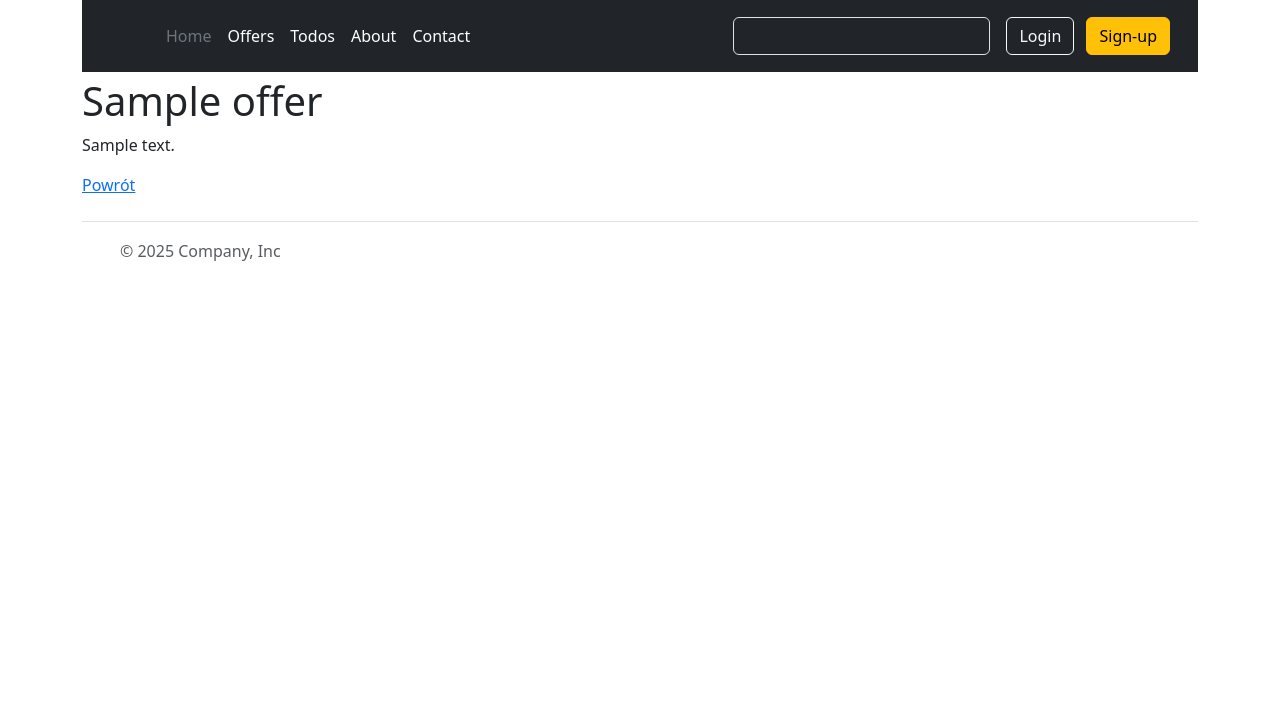
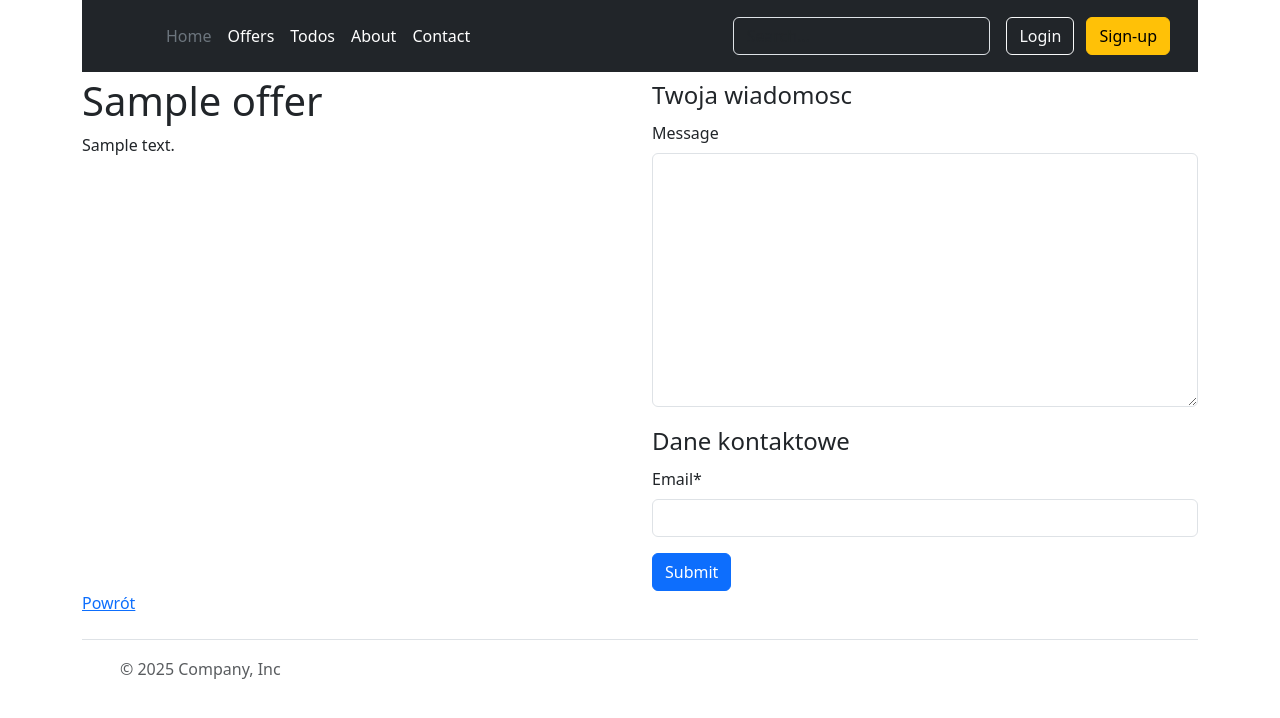
Before and after one commit to rkorzen/django_10_12_2025, a Django app: page /jobs/1 in a window 1280 px wide. Shown: the top 718 px of the page. Run offline with Django 5.2, Linux system fonts and the light colour scheme; tables that the repository leaves empty hold one stand-in row (values such as "Sample post"); parts of the project's set-up code (start-up, migrations or seed data) failed here and were passed over; some libraries are stand-ins or nearby versions.

Commit message:
Crispy forms

```diff
--- a/jobboard/jobs/forms.py
+++ b/jobboard/jobs/forms.py
@@ -1,4 +1,8 @@
+from crispy_forms.helper import FormHelper
+from crispy_forms.layout import Layout, Submit, Fieldset
 from django import forms
+
+from jobs.models import Registration
 
 
 class ContactForm(forms.Form):
@@ -8,3 +12,30 @@ class ContactForm(forms.Form):
 
     def clean_email(self):
         return self.cleaned_data["email"].lower()
+
+
+# class RegistrationForm(forms.Form):
+#     message = forms.CharField(widget=forms.Textarea, required=False)
+#     email = forms.EmailField()
+
+class OfferRegistrationForm(forms.ModelForm):
+
+    class Meta:
+        model = Registration
+        fields = ['message', 'email']
+
+
+    def __init__(self, *args, **kwargs):
+        super().__init__(*args, **kwargs)
+        self.helper = FormHelper()
+        self.helper.layout = Layout(
+            Fieldset(
+                'Twoja wiadomosc',
+                "message"
+            ),
+            Fieldset(
+                'Dane kontaktowe',
+                "email"
+            ),
+            Submit('submit', 'Submit', css_class='button white'),
+        )
--- a/jobboard/jobs/models.py
+++ b/jobboard/jobs/models.py
@@ -31,3 +31,9 @@ class Offer(models.Model):
 
     def __str__(self):
         return self.title
+
+
+class Registration(models.Model):
+    offer = models.ForeignKey(Offer, on_delete=models.CASCADE)
+    message = models.TextField(blank=True)
+    email = models.EmailField()
--- a/jobboard/jobs/templates/jobs/details.html
+++ b/jobboard/jobs/templates/jobs/details.html
@@ -1,10 +1,20 @@
 {% extends "base.html" %}
-
+{% load crispy_forms_tags %}
 {% block title %}Szczegołu oferty {{ offer.id }}{% endblock %}
 
 {% block content %}
-    <h1>{{ offer.title }}</h1>
-    <p>{{ offer.description }}</p>
+    <div class="row">
+        <div class="col-md-6">
+            <h1>{{ offer.title }}</h1>
+            <p>{{ offer.description }}</p>
+        </div>
+        <div class="col-md-6">
+            {% crispy form %}
+        </div>
+
+    </div>
+
+
 
 
     <a href="{% url "jobs:list" %}">Powrót</a>
--- a/jobboard/jobs/views.py
+++ b/jobboard/jobs/views.py
@@ -1,5 +1,4 @@
 import logging
-
 
 from django.core.mail import send_mail
 from django.core.paginator import Paginator
@@ -8,11 +7,11 @@ from django.shortcuts import render
 from django.conf import settings
 
 from tags.models import Tag
-from .forms import ContactForm
-from .models import Offer
-
+from .forms import ContactForm, OfferRegistrationForm
+from .models import Offer, Registration
 
 logger = logging.getLogger(__name__)
+
 
 def home_view(request):
     return HttpResponse("Hello Worlsdsdsdd!")
@@ -62,9 +61,25 @@ def list(request):
 def detail(request, id):
     # offer = [x for x in baza if x.id == id]
     # context = {"offer": offer[0]}
+    offer = Offer.objects.get(id=id)
+    form = OfferRegistrationForm()
 
-    offer = Offer.objects.get(id=id)
-    context = {"offer": offer}
+    if request.method == "POST":
+        form = OfferRegistrationForm(request.POST)
+        if form.is_valid():
+            instance = form.save(commit=False)
+            # szukam czy juz takie zgloszenie istnieje
+            try:
+                # uwaga - to jest tylko przyklad - tu jest duzo pulapek - mozna nadpisac czyjesz zgloszenie
+                r = Registration.objects.get(offer=offer, email=instance.email)
+                if instance.message:
+                    r.message = instance.message
+                    r.save()
+            except Registration.DoesNotExist:
+                instance.offer = Offer.objects.get(id=id)
+                instance.save()
+
+    context = {"offer": offer, "form": form}
     return render(
         request,
         "jobs/details.html",
@@ -99,7 +114,7 @@ def contact(request):
                 "Nowa wiadomość od strony kontaktowej",
                 body,
                 settings.DEFAULT_FROM_EMAIL,
-                [settings.DEFAULT_FROM_EMAIL,]
+                [settings.DEFAULT_FROM_EMAIL, ]
             )
 
             logger.info("Wyslano emaila ze strony kontaktowej: {} {}".format(email, content))
```
Also changed, not shown: jobboard/jobs/admin.py (+6 -1 lines), jobboard/jobs/migrations/0009_registration.py (added), 1 other file.
